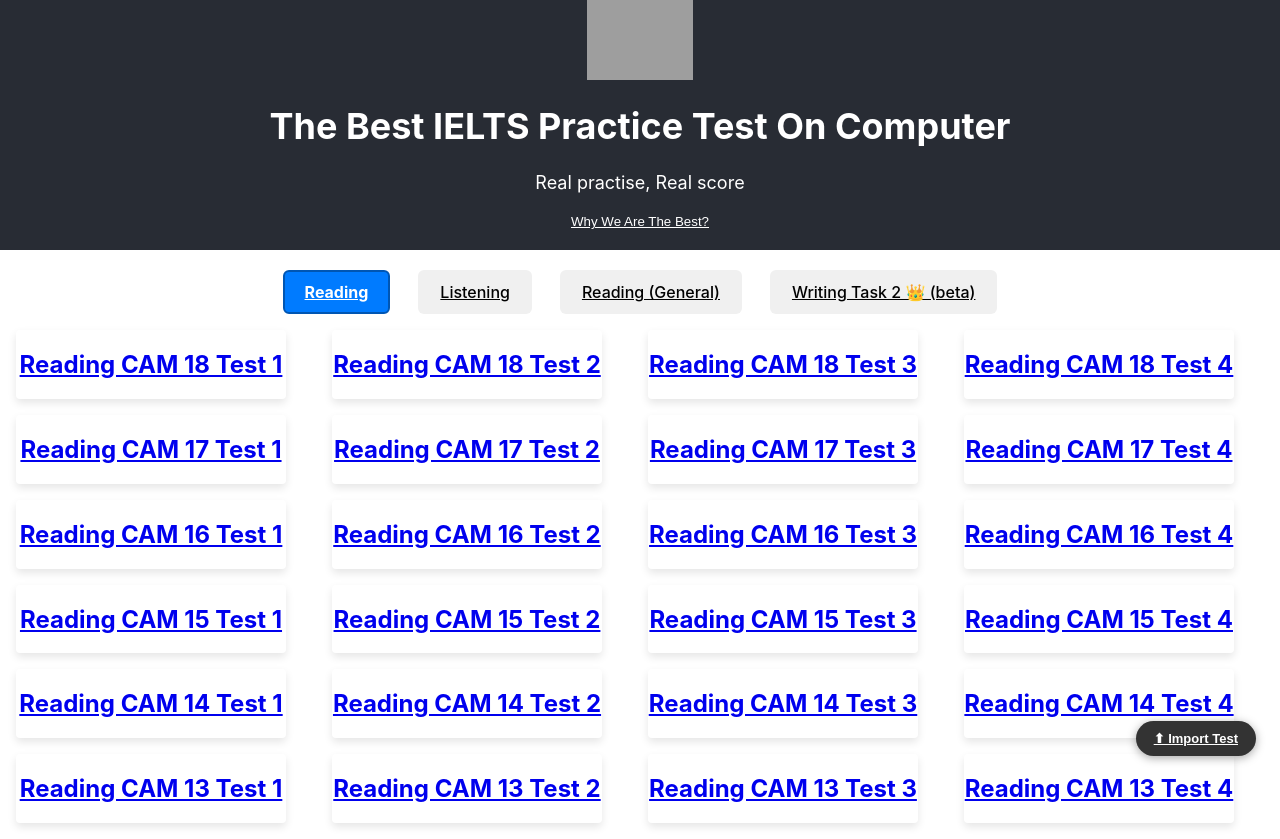
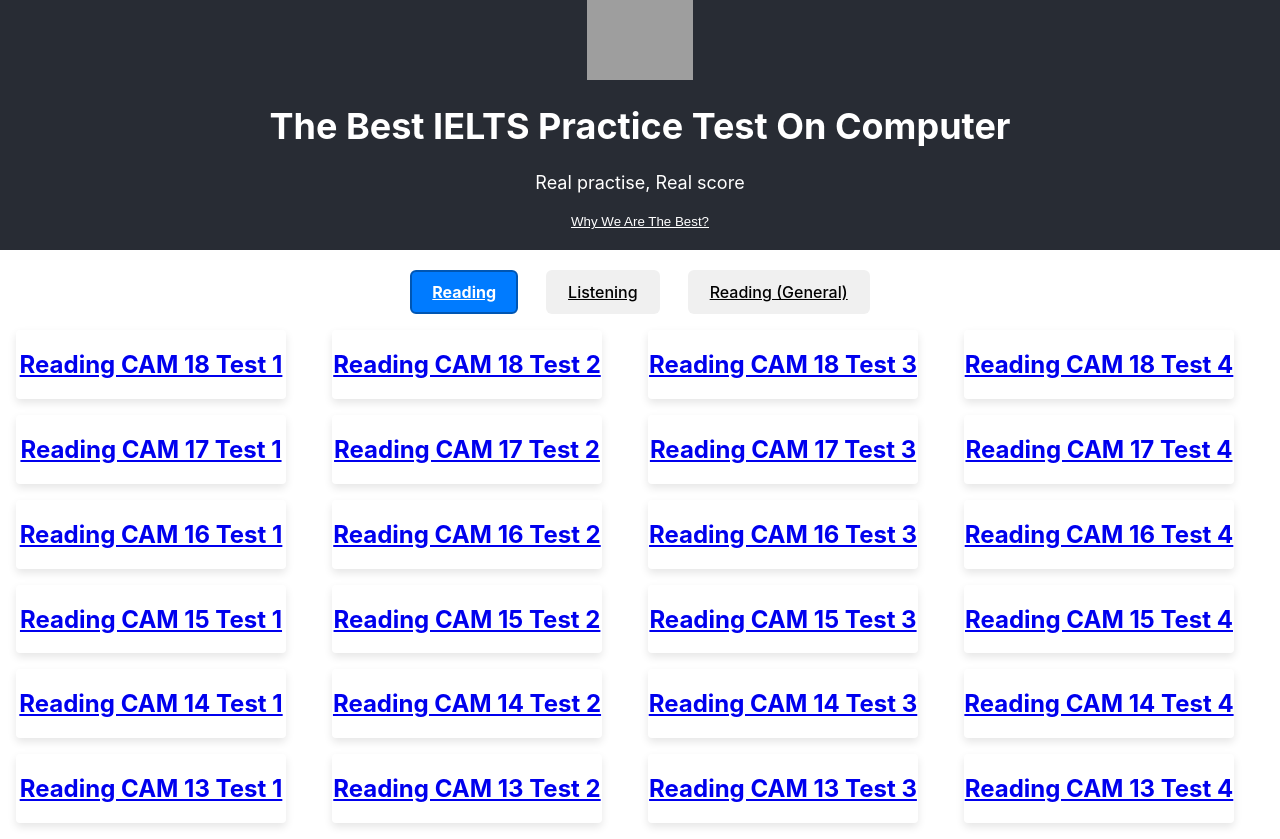
Before and after one commit to supperking03/ielts-computer-tests, a React (Create React App) app: page / in a window 1280 px wide. Built offline with nearby package versions, Linux system fonts and the light colour scheme; no server answers; grey boxes are pictures that could not be loaded.

Commit message:
Hide Import Tool and Writing Task

```diff
--- a/src/App.js
+++ b/src/App.js
@@ -12,8 +12,6 @@ import NewListeningPassage from './components/NewListeningPassage';
 import './Menu.css';
 import './App.css';
 import { Helmet } from 'react-helmet';
-import WritingPassage from './components/WritingPassage'
-import ImportTool from './components/ImportTool'
 
 
 
@@ -65,7 +63,6 @@ function AppContent() {
         <Link className={`Navigator${currentPage === 0 ? ' active' : ''}`} onClick={() => { setCurrentPage(0) }}>Reading</Link>
         <Link className={`Navigator${currentPage === 1 ? ' active' : ''}`} onClick={() => { setCurrentPage(1) }}>Listening</Link>
         <Link className={`Navigator${currentPage === 3 ? ' active' : ''}`} onClick={() => { setCurrentPage(3) }}>Reading (General)</Link>
-        <Link className={`Navigator${currentPage === 2 ? ' active' : ''}`} onClick={() => { setCurrentPage(2) }}>Writing Task 2 👑 (beta)</Link>
       </div>}
       {(currentPage == 0 || currentPage == 1 || currentPage == 3) &&
         <Routes>
@@ -78,9 +75,6 @@ function AppContent() {
           {/* ... other routes */}
         </Routes>
       }
-      {currentPage == 2 && <WritingPassage />}
-
-      <ImportTool />
     </div>
   );
 }
```
